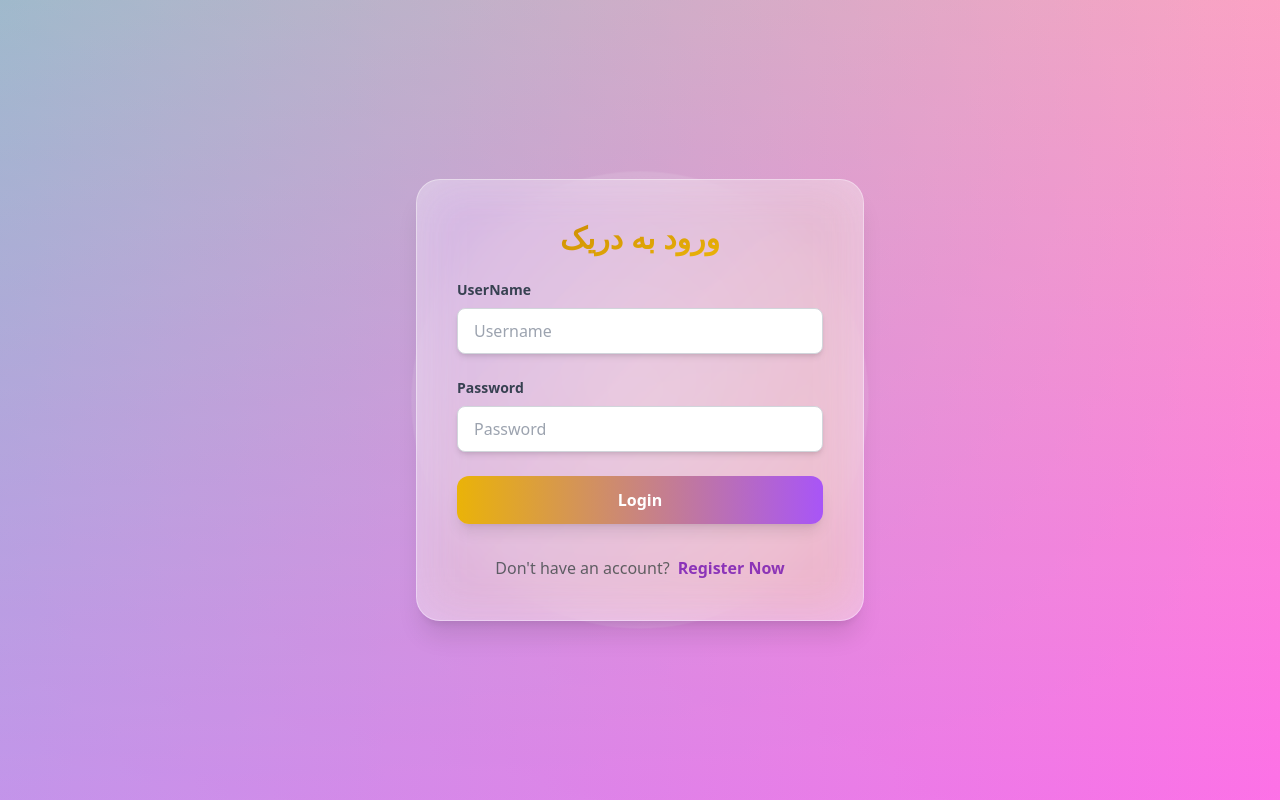
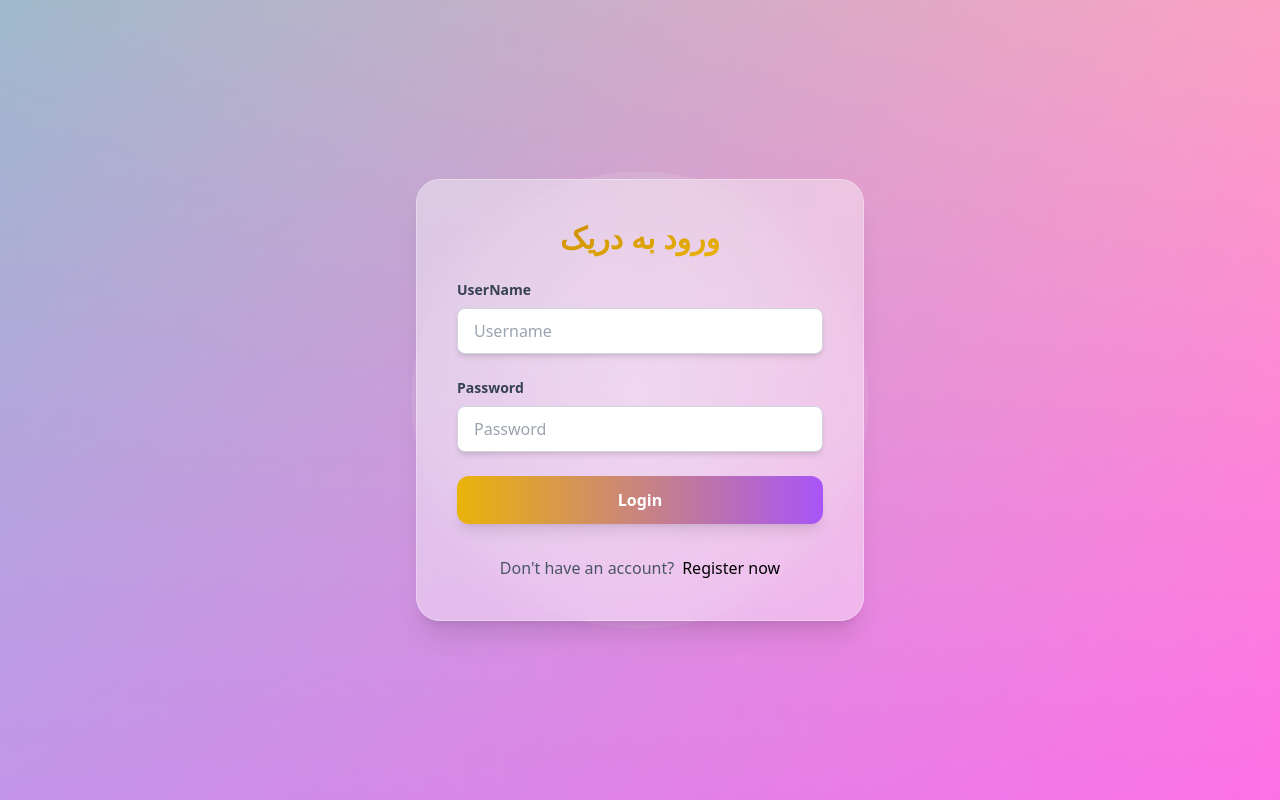
Before and after one commit to saeedMesbah2000/daric, a React (Vite) app: page /login in a window 1280 px wide. Built offline with nearby package versions, Linux system fonts and the light colour scheme.

Commit message:
fix link component in Login and Register

```diff
--- a/src/features/indentity/Login.jsx
+++ b/src/features/indentity/Login.jsx
@@ -1,6 +1,6 @@
 import Notification from "../../share-component/Notification";
 import {useInput, useMessage} from "../../hooks";
-import {NavLink} from "react-router";
+import {Link} from "react-router";
 
 const emailValidation = (value) => {
   return value.includes("@");
@@ -49,8 +49,7 @@
 
       {/* Main Form */}
       <div className="relative z-10 p-10 max-w-md w-full bg-white/40 backdrop-blur-lg rounded-3xl shadow-xl border border-white/30 overflow-hidden">
-        <div className="absolute inset-0 bg-gradient-to-br from-purple-500/20 to-yellow-500/20 blur-xl opacity-75 rounded-3xl"></div>
-
+        {/* <div className="absolute inset-0 bg-gradient-to-br from-purple-500/20 to-yellow-500/20 blur-xl opacity-75 rounded-3xl"></div> */}
         <form
           onSubmit={handleSubmit}
           className="relative flex flex-col items-center justify-center gap-6 z-10">
@@ -110,11 +109,7 @@
 
         <div className="w-full flex flex-row justify-center items-center mt-8 gap-2">
           <p className="text-gray-600">Don't have an account?</p>
-          <NavLink
-            to="/register"
-            className="text-purple-700 font-bold hover:underline">
-            Register Now
-          </NavLink>
+          <Link to="/register">Register now</Link>
         </div>
       </div>
 
--- a/src/features/indentity/Register.jsx
+++ b/src/features/indentity/Register.jsx
@@ -1,7 +1,7 @@
 import styles from "./Register.module.css";
 import Notification from "../../share-component/Notification";
 import {useInput, useMessage} from "../../hooks";
-import {NavLink} from "react-router";
+import {Link, NavLink} from "react-router";
 
 const userNameValidation = (value) => {
   return value.trim() !== "";
@@ -145,11 +145,7 @@
 
         <div className={styles.register_container_registered}>
           <p>Already registerd ?</p>
-          <NavLink
-            to="/login"
-            className={styles.register_container_registered_link}>
-            Login
-          </NavLink>
+          <Link to="/login">Login</Link>
         </div>
       </div>
     </div>
```
